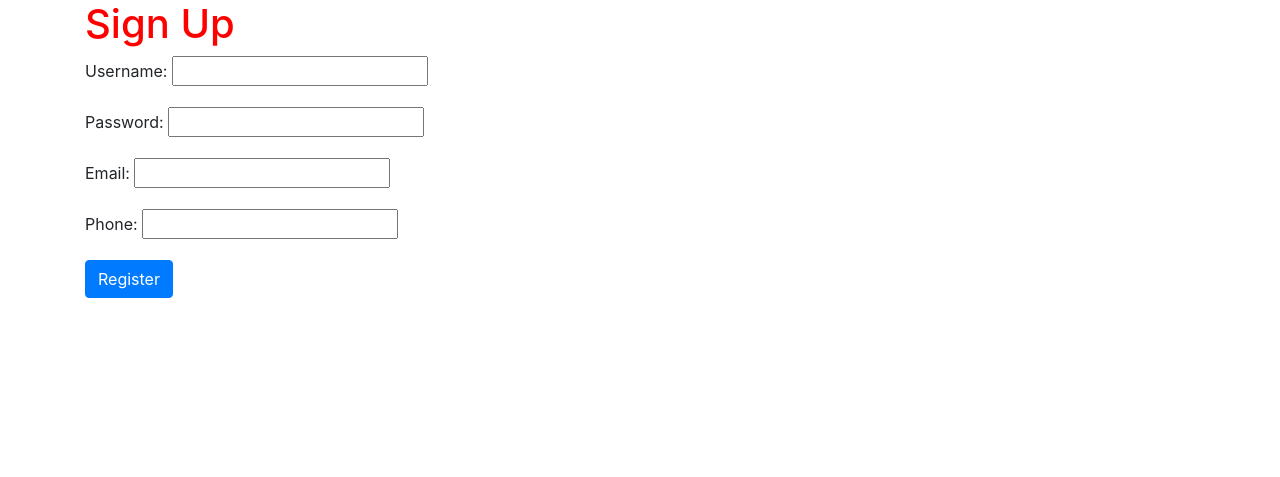
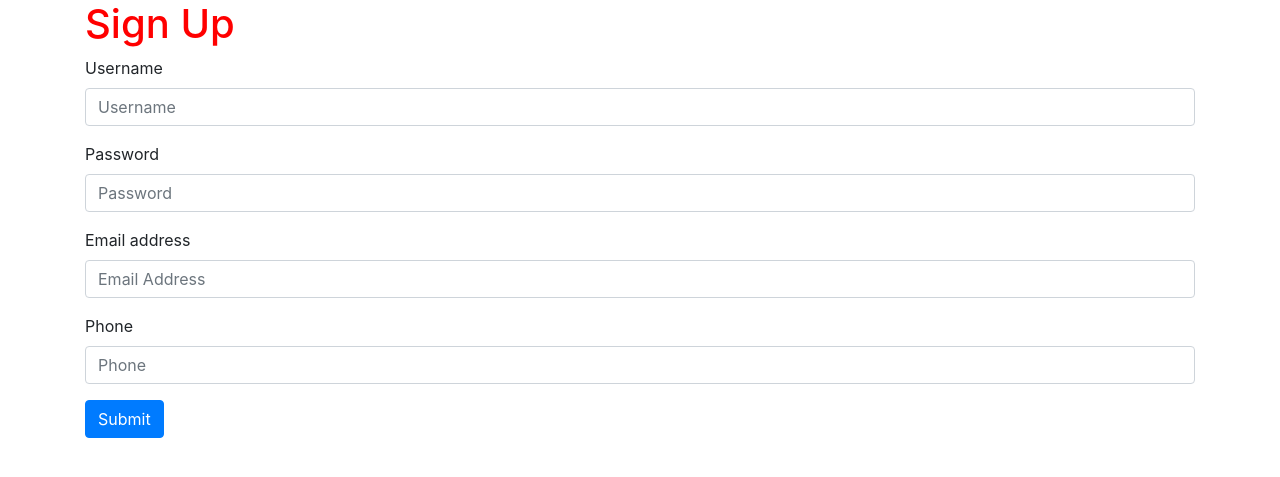
Before and after one commit to einnar82/django-abc-part2, a Django app: page /signup/ in a window 1280 px wide. Shown: the part 56-533 px from the top of the page. Run offline with Django 3.2, Linux system fonts and the light colour scheme; some libraries are stand-ins or nearby versions.

Commit message:
Added form widgets

```diff
--- a/todo/news/forms.py
+++ b/todo/news/forms.py
@@ -2,7 +2,33 @@ from django import forms
 
 
 class RegistrationForm(forms.Form):
-    username = forms.CharField(max_length=100)
-    password = forms.CharField(max_length=100)
-    email = forms.CharField(max_length=100)
-    phone = forms.CharField(max_length=100)
+    username = forms.CharField(max_length=100, widget=forms.TextInput(
+        attrs={
+            'class': 'form-control',
+            'placeholder': 'Username',
+            'required': True
+        }
+    ))
+    password = forms.CharField(max_length=100, widget=forms.TextInput(
+        attrs={
+            'class': 'form-control',
+            'placeholder': 'Password',
+            'required': True,
+            'type': 'password'
+        }
+    ))
+    email = forms.CharField(max_length=100, widget=forms.TextInput(
+        attrs={
+            'class': 'form-control',
+            'placeholder': 'Email Address',
+            'required': True,
+            'type': 'email'
+        }
+    ))
+    phone = forms.CharField(max_length=100, widget=forms.TextInput(
+        attrs={
+            'class': 'form-control',
+            'placeholder': 'Phone',
+            'required': True
+        }
+    ))
--- a/todo/templates/pages/signup.html
+++ b/todo/templates/pages/signup.html
@@ -7,8 +7,23 @@
 			<h1>Sign Up</h1>
 			<form action="{% url 'register' %}" method="POST">
 				{% csrf_token %}
-				{{form.as_p}}
-				<input type="submit" value="Register" class="btn btn-primary">
+				<div class="form-group">
+					<label for="username">Username</label>
+					{{form.username}}
+				</div>
+				<div class="form-group">
+					<label for="password">Password</label>
+					{{form.password}}
+				</div>
+				 <div class="form-group">
+					<label for="email">Email address</label>
+							{{form.email}}
+				 </div>
+				<div class="form-group">
+					<label for="phone">Phone</label>
+						{{form.phone}}
+				</div>
+				<button type="submit" class="btn btn-primary">Submit</button>
 			</form>
 		</div>
 	</div>
```
